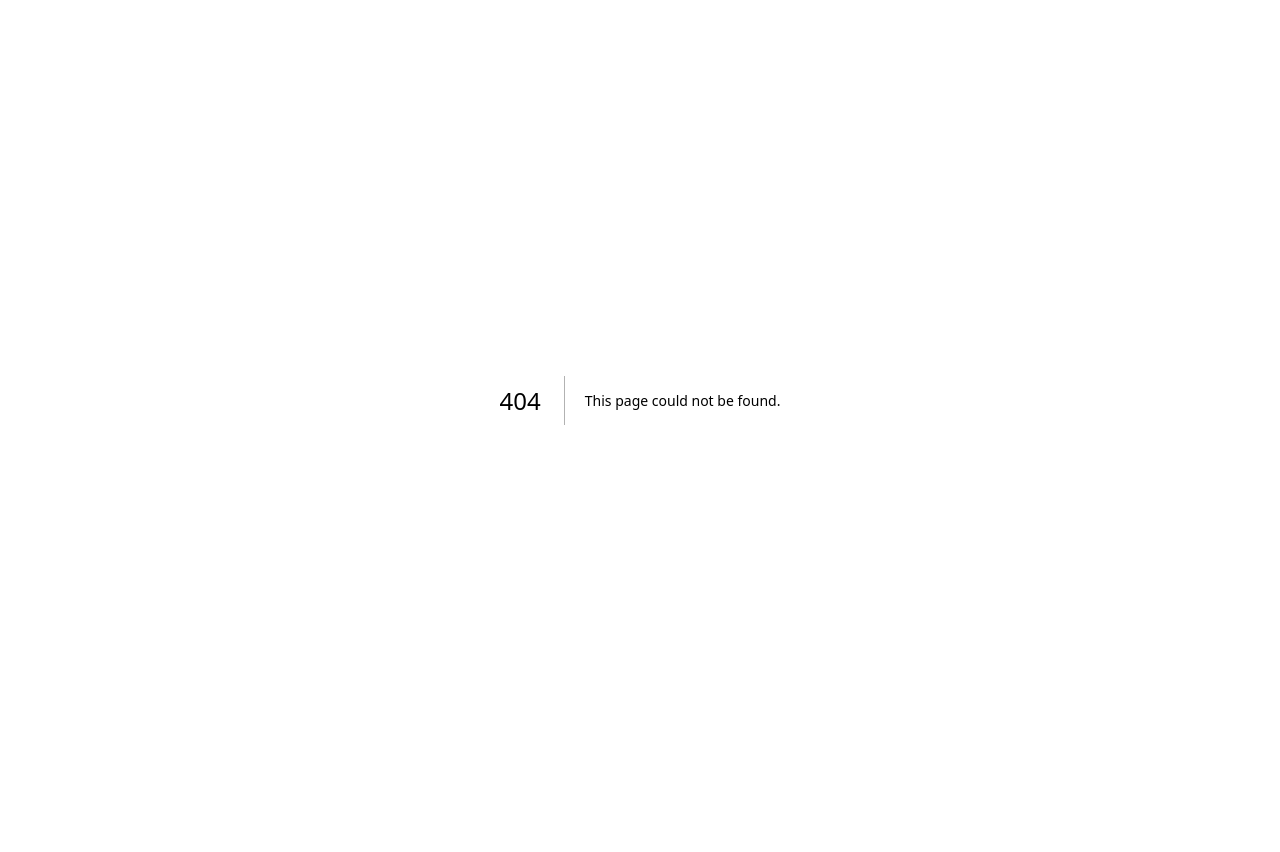
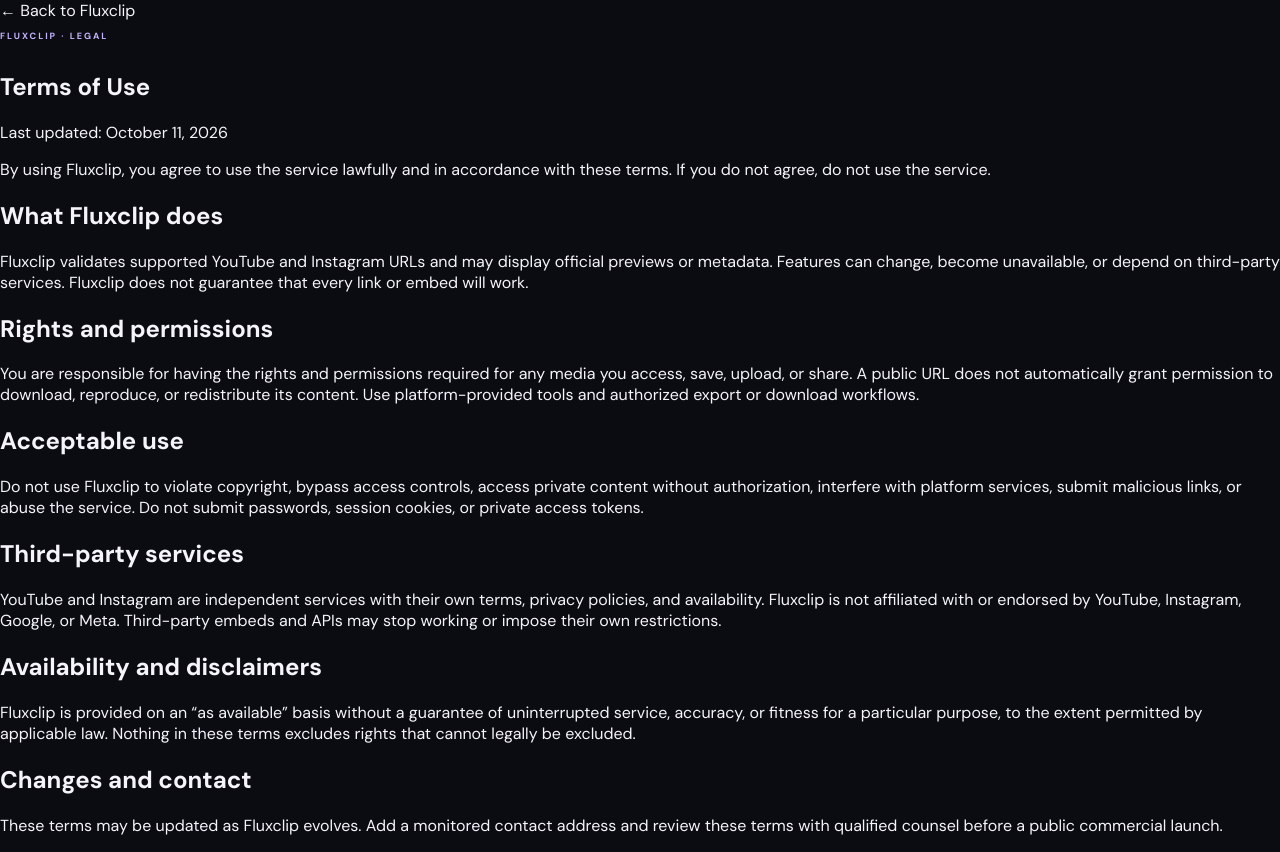
Before and after one commit to codingwithdinu/Fluxclip, a Next.js app: page /terms in a window 1280 px wide. Before the commit this address had no page. Before the commit the page ends 800 px from the top, so only its background shows below. Built offline with nearby package versions, Linux system fonts and the light colour scheme.

Commit message:
Add terms of use page

```diff
--- /dev/null
+++ b/app/terms/page.tsx
@@ -0,0 +1,38 @@
+import Link from "next/link";
+
+export const metadata = {
+  title: "Terms of Use | Fluxclip",
+  description: "Terms for using Fluxclip's link analysis and official preview features.",
+};
+
+export default function TermsPage() {
+  return (
+    <main className="legal-shell">
+      <Link className="legal-back" href="/">← Back to Fluxclip</Link>
+      <article className="legal-card">
+        <p className="section-label">FLUXCLIP · LEGAL</p>
+        <h1>Terms of Use</h1>
+        <p className="legal-updated">Last updated: October 11, 2026</p>
+        <p>By using Fluxclip, you agree to use the service lawfully and in accordance with these terms. If you do not agree, do not use the service.</p>
+
+        <h2>What Fluxclip does</h2>
+        <p>Fluxclip validates supported YouTube and Instagram URLs and may display official previews or metadata. Features can change, become unavailable, or depend on third-party services. Fluxclip does not guarantee that every link or embed will work.</p>
+
+        <h2>Rights and permissions</h2>
+        <p>You are responsible for having the rights and permissions required for any media you access, save, upload, or share. A public URL does not automatically grant permission to download, reproduce, or redistribute its content. Use platform-provided tools and authorized export or download workflows.</p>
+
+        <h2>Acceptable use</h2>
+        <p>Do not use Fluxclip to violate copyright, bypass access controls, access private content without authorization, interfere with platform services, submit malicious links, or abuse the service. Do not submit passwords, session cookies, or private access tokens.</p>
+
+        <h2>Third-party services</h2>
+        <p>YouTube and Instagram are independent services with their own terms, privacy policies, and availability. Fluxclip is not affiliated with or endorsed by YouTube, Instagram, Google, or Meta. Third-party embeds and APIs may stop working or impose their own restrictions.</p>
+
+        <h2>Availability and disclaimers</h2>
+        <p>Fluxclip is provided on an “as available” basis without a guarantee of uninterrupted service, accuracy, or fitness for a particular purpose, to the extent permitted by applicable law. Nothing in these terms excludes rights that cannot legally be excluded.</p>
+
+        <h2>Changes and contact</h2>
+        <p>These terms may be updated as Fluxclip evolves. Add a monitored contact address and review these terms with qualified counsel before a public commercial launch.</p>
+      </article>
+    </main>
+  );
+}
```
